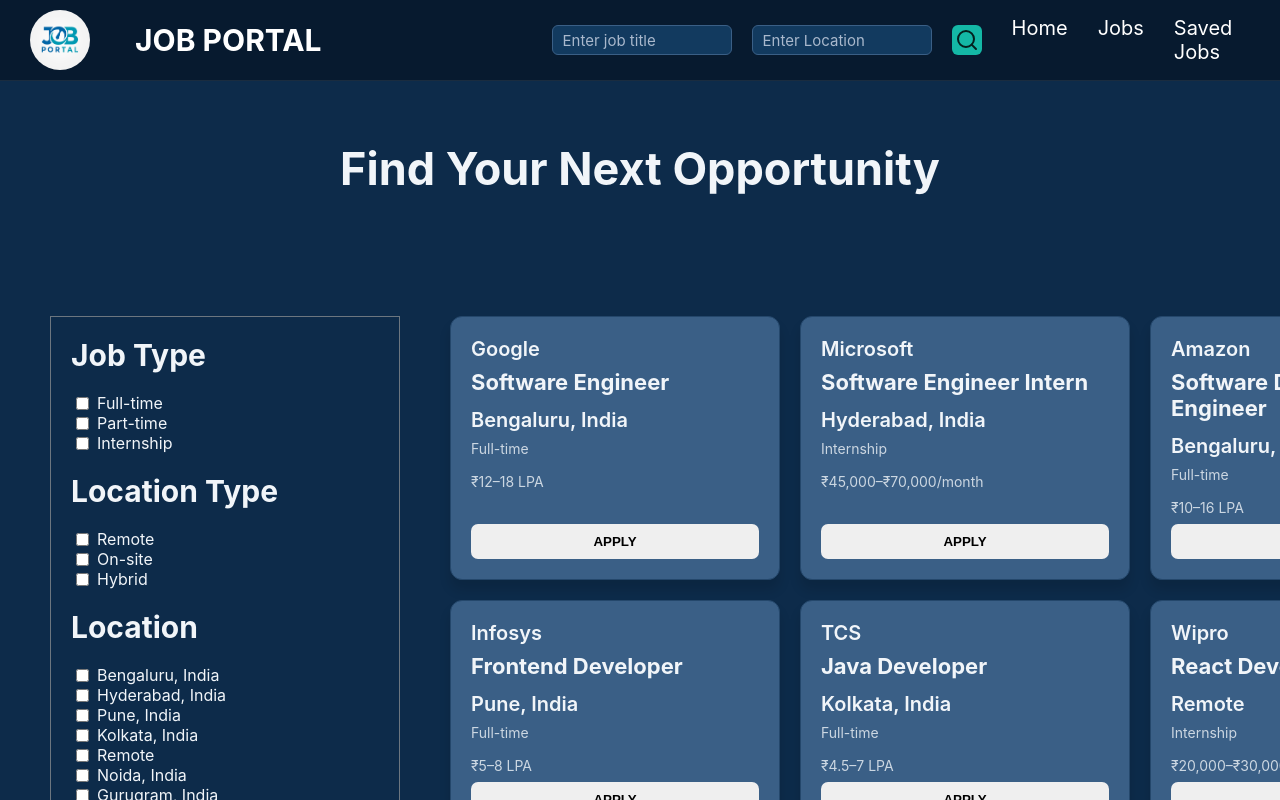
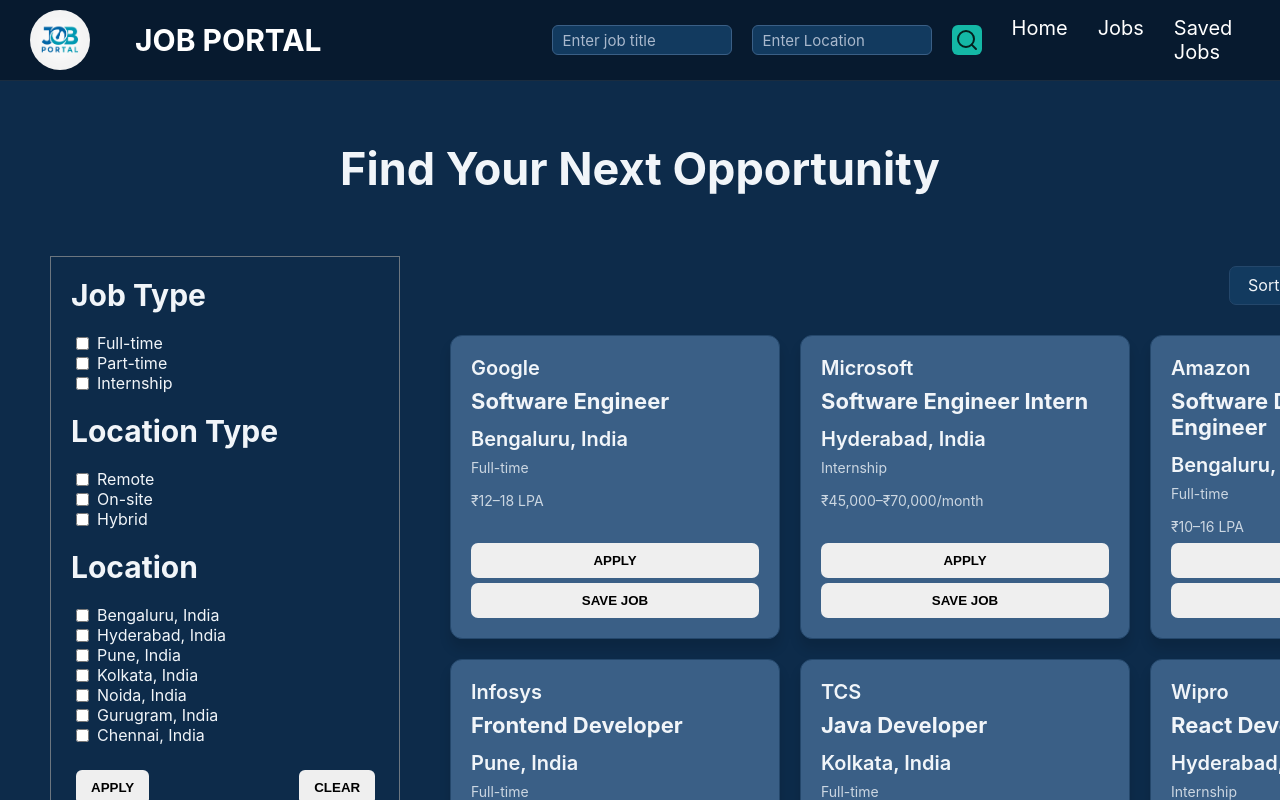
Before and after one commit to Rabisingh-26/job-portal, a React (Vite) app: page / in a window 1280 px wide. Shown: the top 800 px of the page. Built offline with nearby package versions, Linux system fonts and the light colour scheme.

Commit message:
Build and style the UI of Sortdropdown and add in the Jobs Page

```diff
--- a/src/App.jsx
+++ b/src/App.jsx
@@ -9,7 +9,6 @@
 
 
       <Navbar />
-
       <Jobs />
 
 
--- a/src/components/JobCard.jsx
+++ b/src/components/JobCard.jsx
@@ -12,7 +12,10 @@
       <p>{job.type}</p>
       <p>{job.experience}</p>
       <p>{job.salary}</p>
-      <button>APPLY</button>
+      <div className="job-card-btn">
+        <button>APPLY</button>
+      <button>SAVE JOB</button>
+      </div>
     </article>
   )
 }
--- a/src/components/SortDropdown.jsx
+++ b/src/components/SortDropdown.jsx
@@ -0,0 +1,18 @@
+import React from 'react'
+
+const SortDropdown = () => {
+  return (
+    <div className ="sort-dropdown">
+      <label htmlFor="sort-options" >Sort By:</label>
+      <select id="sort-options">
+        <option>Newest</option>
+        <option>Salary: High to Low</option>
+        <option>Salary: Low to High</option>
+        <option>Job Title: A-Z</option>
+      </select>
+
+    </div>
+  )
+}
+
+export default SortDropdown
--- a/src/data/jobs.js
+++ b/src/data/jobs.js
@@ -60,7 +60,7 @@
     title: "React Developer Intern",
     type: "Internship",
     locationType: "Remote",
-    location: "Remote",
+    location: "Hyderabad, India",
     salary: "₹20,000–₹30,000/month",
     skills: ["React", "JavaScript", "CSS", "Git"],
     description: "Assist in developing modern web interfaces using React and contribute to frontend development tasks in an agile team."
@@ -93,7 +93,7 @@
     title: "Backend Developer",
     type: "Full-time",
     locationType: "Remote",
-    location: "Remote",
+    location: "Hyderabad, India",
     salary: "₹7–11 LPA",
     skills: ["Java", "Spring Boot", "REST API", "SQL"],
     description: "Design and develop backend services and APIs with a focus on reliability, scalability, and maintainability."
@@ -138,7 +138,7 @@
     title: "React Developer",
     type: "Full-time",
     locationType: "Remote",
-    location: "Remote",
+    location: "Hyderabad, India",
     salary: "₹7–12 LPA",
     skills: ["React", "JavaScript", "TypeScript", "CSS"],
     description: "Create responsive and reusable frontend components for web applications and collaborate with product and design teams."
@@ -193,7 +193,7 @@
     title: "UI Developer Intern",
     type: "Internship",
     locationType: "Remote",
-    location: "Remote",
+    location: "Hyderabad, India",
     salary: "₹20,000–₹35,000/month",
     skills: ["HTML", "CSS", "JavaScript", "React"],
     description: "Support frontend development by implementing responsive interfaces and reusable UI components."
@@ -260,7 +260,7 @@
     title: "Full Stack Developer",
     type: "Full-time",
     locationType: "Remote",
-    location: "Remote",
+    location: "Hyderabad, India",
     salary: "₹7–12 LPA",
     skills: ["React", "Node.js", "Express", "MongoDB"],
     description: "Build full-stack applications using modern JavaScript technologies and develop APIs for application functionality."
@@ -271,7 +271,7 @@
     title: "Software Engineer Intern",
     type: "Internship",
     locationType: "Remote",
-    location: "Remote",
+    location: "Hyderabad, India",
     salary: "₹30,000–₹50,000/month",
     skills: ["JavaScript", "React", "Node.js", "Git"],
     description: "Work with engineers to build and test software features while gaining practical experience in modern development workflows."
@@ -293,7 +293,7 @@
     title: "Frontend Engineer",
     type: "Full-time",
     locationType: "Remote",
-    location: "Remote",
+    location: "Hyderabad, India",
     salary: "₹8–13 LPA",
     skills: ["React", "TypeScript", "JavaScript", "Redux"],
     description: "Develop high-quality frontend experiences and reusable components for web-based financial applications."
@@ -382,7 +382,7 @@
     title: "Frontend Developer Intern",
     type: "Internship",
     locationType: "Remote",
-    location: "Remote",
+    location: "Hyderabad, India",
     salary: "₹40,000–₹60,000/month",
     skills: ["React", "TypeScript", "JavaScript", "CSS"],
     description: "Work with frontend engineers to develop accessible, responsive, and reusable components for cloud applications."
@@ -393,7 +393,7 @@
     title: "Backend Engineer",
     type: "Full-time",
     locationType: "Remote",
-    location: "Remote",
+    location: "Hyderabad, India",
     salary: "₹10–16 LPA",
     skills: ["Node.js", "Java", "REST API", "Cloud"],
     description: "Build backend services and APIs that support reliable communication and cloud-based application functionality."
@@ -415,7 +415,7 @@
     title: "React Developer",
     type: "Part-time",
     locationType: "Remote",
-    location: "Remote",
+    location: "Hyderabad, India",
     salary: "₹30,000–₹50,000/month",
     skills: ["React", "JavaScript", "TypeScript", "CSS"],
     description: "Develop responsive frontend features and reusable components while collaborating remotely with product and engineering teams."
@@ -437,7 +437,7 @@
     title: "Frontend Developer",
     type: "Full-time",
     locationType: "Remote",
-    location: "Remote",
+    location: "Hyderabad, India",
     salary: "₹6–10 LPA",
     skills: ["React", "JavaScript", "HTML", "CSS"],
     description: "Build responsive educational web applications and reusable frontend components while improving user experience and performance."
--- a/src/index.css
+++ b/src/index.css
@@ -348,8 +348,15 @@
 }
 
 /* Apply button */
-.job-card button {
+.job-card-btn{
   margin-top: auto;
+  display: flex;
+  flex-direction: column;
+  justify-content: center;
+  gap:5px;
+}
+.job-card-btn button {
+
   padding: 10px 15px;
 
   border: none;
@@ -361,7 +368,7 @@
   transition: transform 0.2s ease, background-color 0.2s ease;
 }
 
-.job-card button:hover {
+.job-card-btn button:hover {
   transform: translateY(-2px);
   background-color: var(--accent-hover);
 }
@@ -663,7 +670,37 @@
 
 /* JOB CARDS STYLING */
 
-.job-listings {
+.job-content {
+  display: flex;
+  gap: 50px;
+  margin-top: 50px;
+}
+
+.job-listings-container {
+   flex:1;
+  display: flex;
+  flex-direction: column;
+  gap: 20px;
+}
+
+.sortdropdown-container {
+  display: flex;
+  justify-content: flex-end;
+  align-items: center;
+  padding: 10px 15px;
+
+  border-radius: 8px;
+}
+.sortdropdown-container .sort-dropdown{
+  padding: 8px 18px;
+  border: 1px solid var(--border);
+  border-radius: 7px;
+  background-color: var(--input-bg);
+  color: var(--text);
+
+}
+
+.job-listing {
   display: grid;
   grid-template-columns: repeat(3, 1fr);
   gap: 20px;
--- a/src/pages/Jobs.jsx
+++ b/src/pages/Jobs.jsx
@@ -2,6 +2,7 @@
 import FilterPanel from '../components/FilterPanel'
 import JobCard from '../components/JobCard'
 import jobs from '../data/jobs'
+import SortDropdown from '../components/SortDropdown'
 
 
 const Jobs = () => {
@@ -13,25 +14,36 @@
         <h1>Find Your Next Opportunity</h1>
 
 
-       <div className="job-content">
+
+    <div className="job-content">
 
       <aside className ="filter-panel">
+
           <FilterPanel />
       </aside>
 
 
-      <section class ="job-listings">
-        {
+      <section class ="job-listings-container">
+        <div className="sortdropdown-container">
+           <SortDropdown />
+        </div>
+
+         <div className="job-listing">
+
+
+         {
           jobs.slice(0,15).map((job)=>{
             return <JobCard key={job.id} job={job} />
           })
         }
+           </div>
+
 
       </section>
-       </div>
+    </div>
 
 
-      </main>
+  </main>
 
            <footer>
       <section className ="footer">
```
